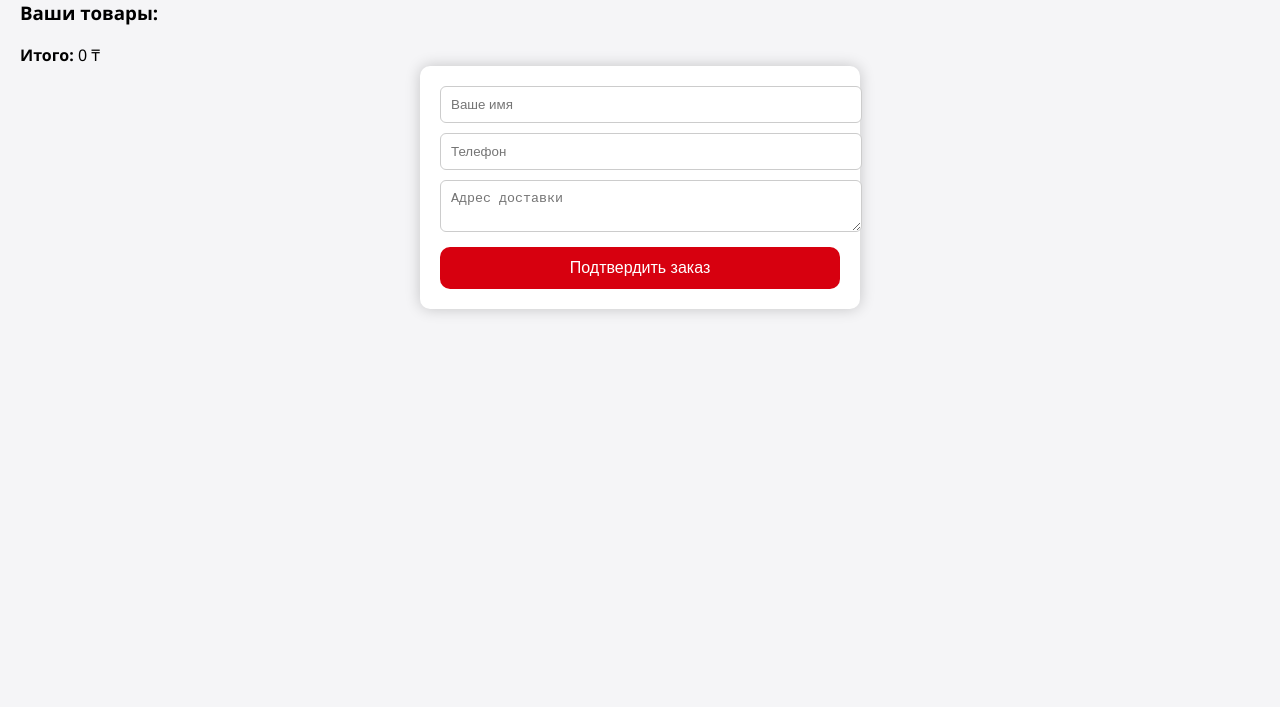
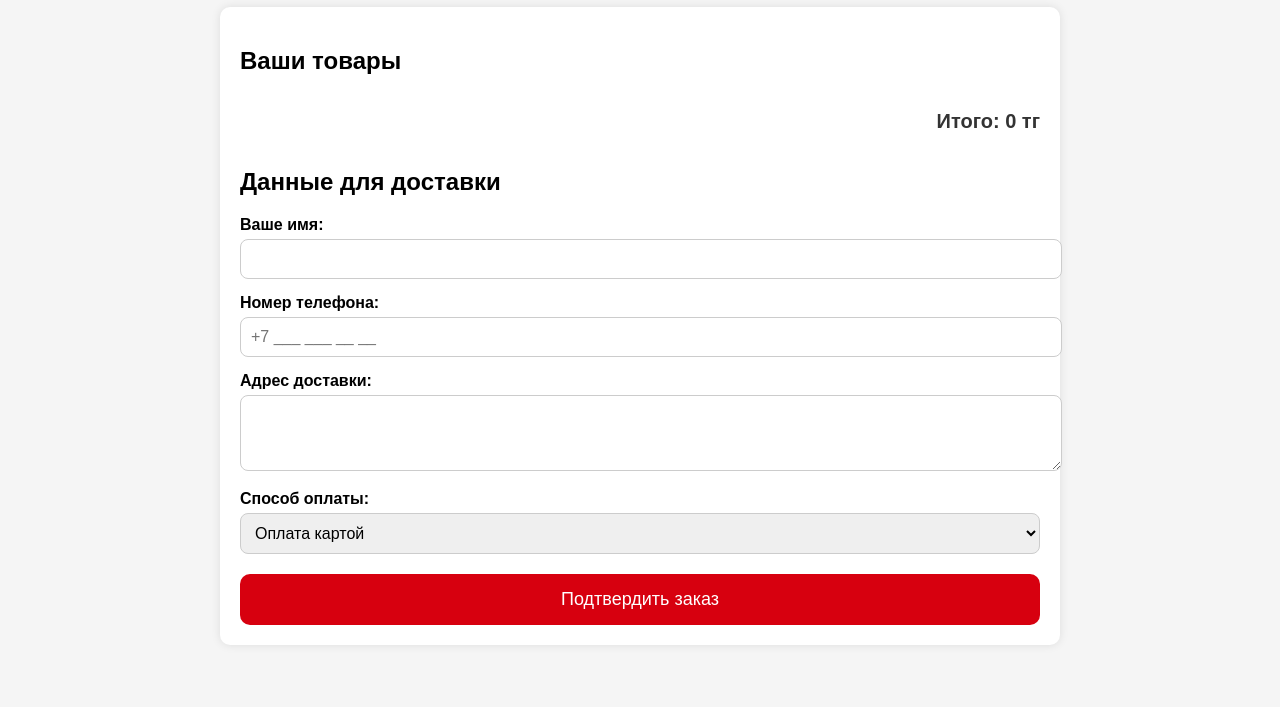
Before and after one commit to zaduakov/TechnoShop, a plain HTML site: page checkout.html in a window 1280 px wide. Shown: the part 93-800 px from the top of the page. Drawn offline with Linux system fonts and the light colour scheme.

Commit message:
Update checkout.html

```diff
--- a/checkout.html
+++ b/checkout.html
@@ -2,64 +2,172 @@
 <html lang="ru">
 <head>
   <meta charset="UTF-8">
-<meta name="viewport" content="width=device-width, initial-scale=1.0">
-<title>Оформление заказа</title>
+  <title>Оформление заказа – TechShop</title>
   <style>
-body { font-family: 'Segoe UI', sans-serif; background:#f5f5f7; margin:0; padding:20px; }
-h2 { color:#d7000f; }
-form { background:white; padding:20px; border-radius:10px; max-width:400px; margin:auto; box-shadow:0 0 15px rgba(0,0,0,.2); }
-input, textarea { width:100%; padding:10px; margin-bottom:10px; border-radius:6px; border:1px solid #ccc; }
-button { width:100%; padding:12px; border:none; border-radius:10px; background:#d7000f; color:white; cursor:pointer; font-size:16px; }
-button:hover { background:#b2000b; }
-ul { padding-left:20px; }
+    body {
+      font-family: Arial, sans-serif;
+      background: #f5f5f5;
+      margin: 0;
+      padding: 20px;
+    }
+
+    h1 {
+      text-align: center;
+      color: #d7000f;
+    }
+
+    .container {
+      max-width: 800px;
+      margin: 20px auto;
+      background: #fff;
+      padding: 20px;
+      border-radius: 10px;
+      box-shadow: 0 0 10px rgba(0,0,0,0.1);
+    }
+
+    .cart-item {
+      display: flex;
+      align-items: center;
+      padding: 10px 0;
+      border-bottom: 1px solid #ddd;
+    }
+
+    .cart-item img {
+      width: 80px;
+      height: 80px;
+      border-radius: 8px;
+      margin-right: 15px;
+      object-fit: cover;
+    }
+
+    .total-block {
+      font-size: 20px;
+      font-weight: bold;
+      padding: 15px 0;
+      text-align: right;
+      color: #333;
+    }
+
+    form label {
+      display: block;
+      margin-top: 15px;
+      font-weight: bold;
+    }
+
+    form input, form select, form textarea {
+      width: 100%;
+      padding: 10px;
+      margin-top: 5px;
+      border-radius: 8px;
+      border: 1px solid #ccc;
+      font-size: 16px;
+    }
+
+    .btn {
+      width: 100%;
+      background: #d7000f;
+      color: #fff;
+      padding: 15px;
+      font-size: 18px;
+      border: none;
+      border-radius: 10px;
+      cursor: pointer;
+      margin-top: 20px;
+      transition: 0.2s;
+    }
+
+    .btn:hover {
+      background: #a8000c;
+    }
+
   </style>
 </head>
 <body>
 
-<h2>Оформление заказа</h2>
+<h1>Оформление заказа</h1>
 
-<h3>Ваши товары:</h3>
-<ul id="orderList"></ul>
-<div><strong>Итого: </strong><span id="orderTotal">0</span> ₸</div>
+<div class="container">
+
+  <h2>Ваши товары</h2>
+  <div id="checkoutItems"></div>
+
+  <div class="total-block">
+    Итого: <span id="checkoutTotal">0</span> тг
+  </div>
+
+  <h2>Данные для доставки</h2>
 
   <form id="orderForm">
-  <input type="text" id="customerName" placeholder="Ваше имя" required>
-  <input type="text" id="customerPhone" placeholder="Телефон" required>
-  <textarea id="customerAddress" placeholder="Адрес доставки" required></textarea>
-  <button type="submit">Подтвердить заказ</button>
+    <label>Ваше имя:</label>
+    <input type="text" id="name" required>
+
+    <label>Номер телефона:</label>
+    <input type="text" id="phone" placeholder="+7 ___ ___ __ __" required>
+
+    <label>Адрес доставки:</label>
+    <textarea id="address" rows="3" required></textarea>
+
+    <label>Способ оплаты:</label>
+    <select id="payment">
+      <option value="card">Оплата картой</option>
+      <option value="cash">Наличные</option>
+      <option value="kaspi">Kaspi QR</option>
+    </select>
+
+    <button type="button" class="btn" onclick="submitOrder()">Подтвердить заказ</button>
   </form>
+</div>
 
 <script>
-const cart = JSON.parse(localStorage.getItem('cartItems')) || [];
-const orderList = document.getElementById('orderList');
-const orderTotal = document.getElementById('orderTotal');
+   // Загружаем корзину
+   let cart = JSON.parse(localStorage.getItem("cart")) || [];
 
+const checkoutItems = document.getElementById("checkoutItems");
+const checkoutTotal = document.getElementById("checkoutTotal");
+
+function loadCheckout () {
   let total = 0;
-cart.forEach(i=>{
-  const li = document.createElement('li');
-  li.textContent = `${i.name} x${i.qty} = ${(i.price*i.qty).toLocaleString()} ₸`;
-  orderList.appendChild(li);
-  total += i.price*i.qty;
+  checkoutItems.innerHTML = "";
+
+  cart.forEach(item => {
+    total += item.price * item.qty;
+
+    checkoutItems.innerHTML += `
+      <div class="cart-item">
+        <img src="${item.img || item.image}">
+
+        <div>
+          <div><b>${item.name}</b></div>
+          <div>Количество: ${item.qty}</div>
+          <div>Цена: ${item.price.toLocaleString()} тг</div>
+        </div>
+      </div>
+    `;
   });
-orderTotal.textContent = total.toLocaleString();
 
-// Обработка формы
-document.getElementById('orderForm').addEventListener('submit', function(e){
-  e.preventDefault();
-  const name = document.getElementById('customerName').value.trim();
-  const phone = document.getElementById('customerPhone').value.trim();
-  const address = document.getElementById('customerAddress').value.trim();
-  if(!name || !phone || !address){ alert("Заполните все поля!"); return; }
+  checkoutTotal.textContent = total.toLocaleString();
+};
 
-  let msg = "Заказ подтверждён!\n\nТовары:\n";
-  cart.forEach(i=>{ msg += `${i.name} x${i.qty} = ${(i.price*i.qty).toLocaleString()} ₸\n`; });
-  msg += `\nИтого: ${total.toLocaleString()} ₸\n`;
-  msg += `\nИмя: ${name}\nТелефон: ${phone}\nАдрес: ${address}`;
-  alert(msg);
+loadCheckout();
 
-  localStorage.removeItem('cartItems');
-  window.location.href = 'index.html';
-});
+// Подтверждение заказа
+function submitOrder() {
+  const name = document.getElementById("name").value.trim();
+  const phone = document.getElementById("phone").value.trim();
+  const address = document.getElementById("address").value.trim();
+  const payment = document.getElementById("payment").value;
+
+  if (!name || !phone || !address) {
+    alert("Пожалуйста, заполните все поля!");
+    return;
+  }
+
+  alert("Спасибо! Ваш заказ оформлен.");
+
+  localStorage.removeItem("cart");
+  window.location.href = "index.html";
+}
 </script>
+
 </body>
 </html>
```
Lines whose indentation alone changed are shown as unchanged.
